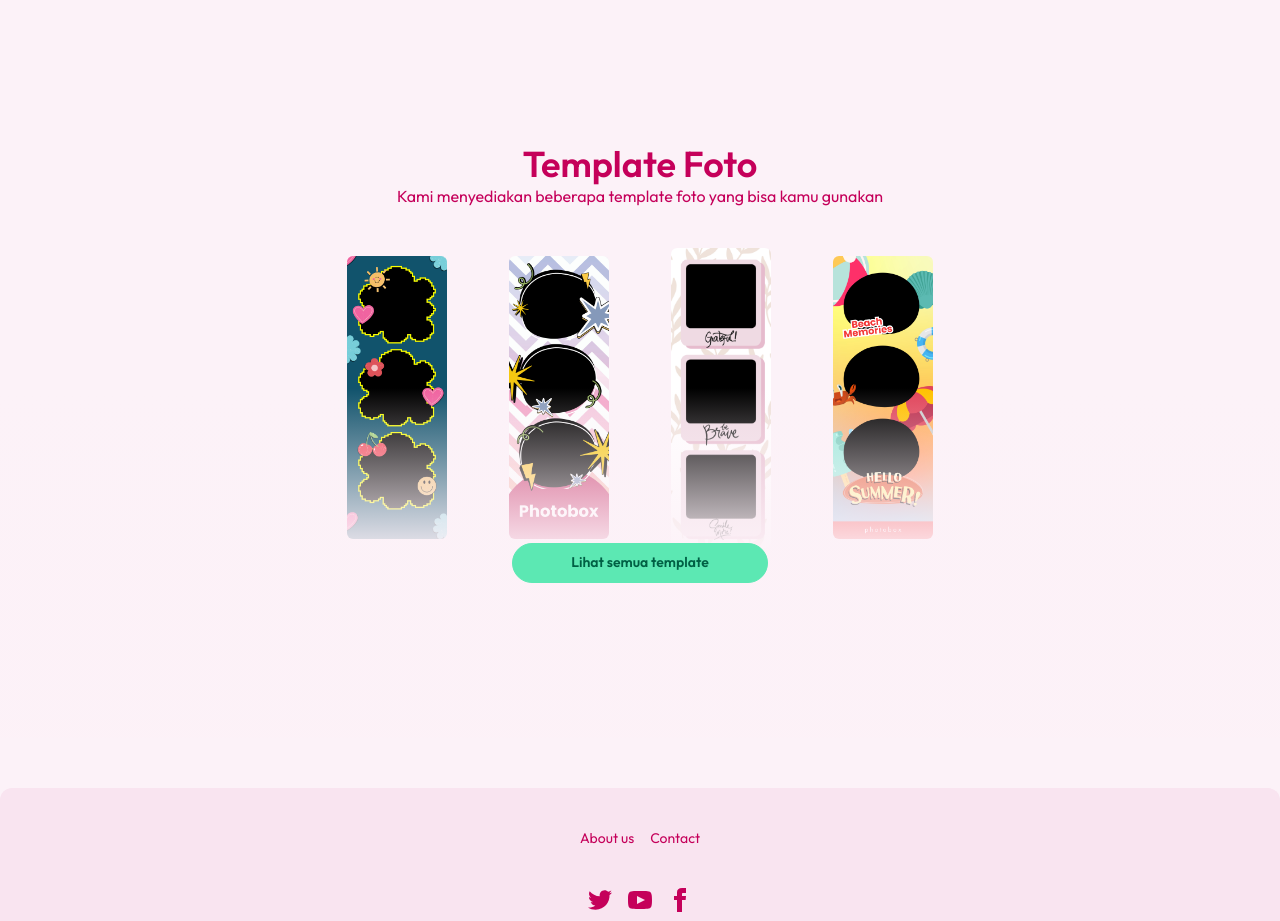
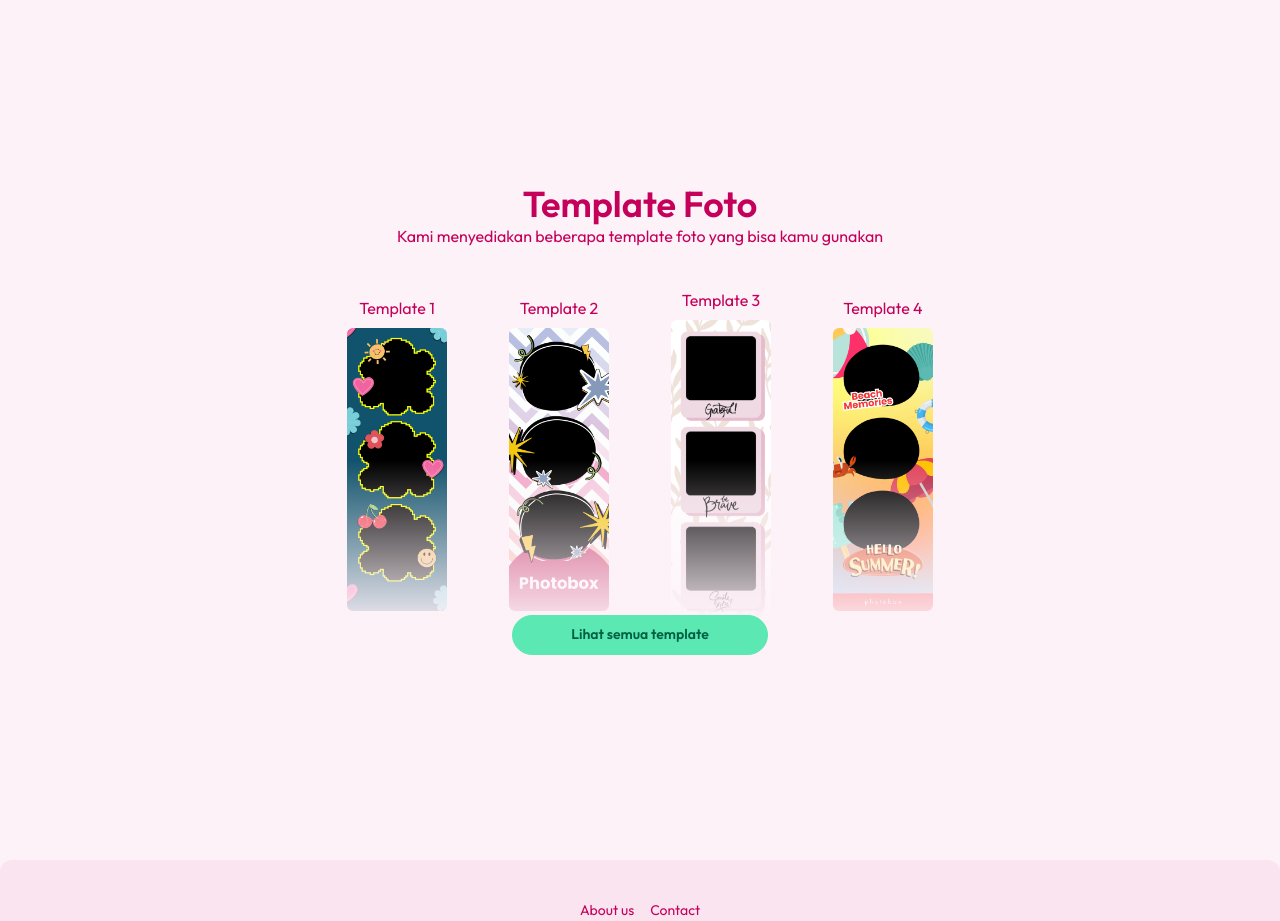
Before and after one commit to AnggaaIs/picapop, a Next.js app: page / in a window 1280 px wide. Shown: the part 820-1741 px from the top of the page. Built offline with nearby package versions, Linux system fonts and the light colour scheme.

Commit message:
feat: adjust layout spacing and enhance template display in Home component

```diff
--- a/src/app/page.tsx
+++ b/src/app/page.tsx
@@ -31,7 +31,7 @@ export default function Home() {
         </div>
       </div>
 
-      <div className="flex flex-col items-center px-10 ">
+      <div className="flex flex-col items-center px-10 mt-30">
         <div className="flex flex-col items-center max-w-2xl md:p-5 rounded-xl w-full">
           <h2 className="text-center text-4xl font-semibold">Template Foto</h2>
           <p className="text-center">
@@ -39,7 +39,8 @@ export default function Home() {
           </p>
           <div className="mt-10 place-content-around w-[100%] grid grid-cols-2 md:grid-cols-4 gap-4">
             {templates.slice(0, 4).map((template, index) => (
-              <div key={index} className="items-center justify-center flex w-full hover:bg-primary/40 transition-all ease hover:py-4 rounded-xl">
+              <div key={index} className="items-center flex-col justify-center flex w-full hover:bg-primary/40 transition-all ease hover:py-4 rounded-xl">
+                <p className="mb-2">{template.label}</p>
                 <Image className="rounded-md" src={`/template/template${template.value}.png`} alt={`${template.label}`} width={100} height={100} />
               </div>
             ))}
```
